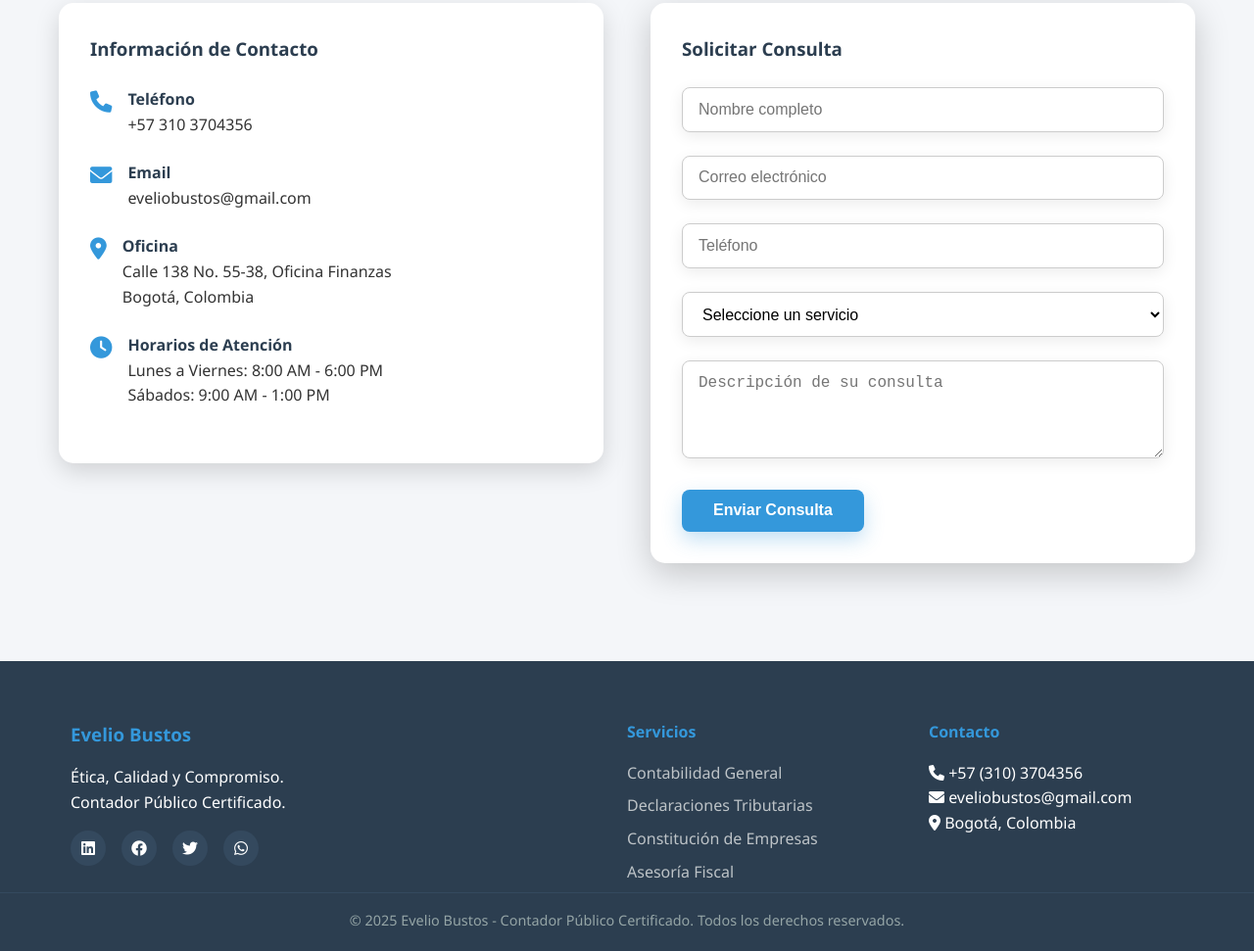
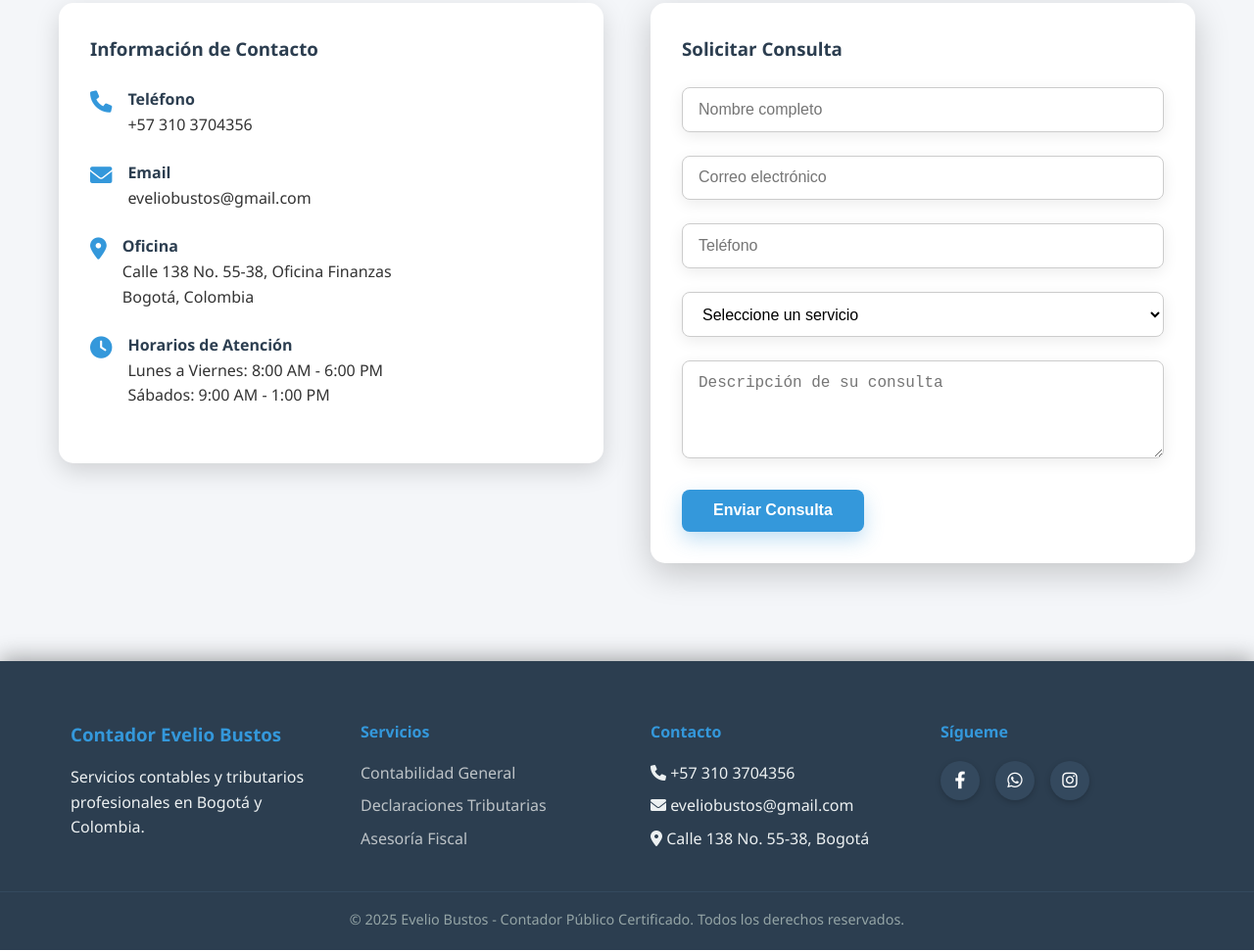
Before and after one commit to rody216/contador, a plain HTML site: page index.html in a window 1280 px wide. Shown: the part 3549-4520 px from the top of the page at 98% size. Drawn offline with Linux system fonts and the light colour scheme.

Commit message:
Correcciones al footer de gracias.

```diff
--- a/components/footer.html
+++ b/components/footer.html
@@ -1,34 +1,37 @@
 <footer class="footer">
   <div class="footer-content">
     <div class="footer-section">
-      <h3>Evelio Bustos</h3>
-      <p>Ética, Calidad y Compromiso.<br>Contador Público Certificado.</p>
-      <div class="social-links">
-        <a href="#"><i class="fab fa-linkedin"></i></a>
-        <a href="#"><i class="fab fa-facebook"></i></a>
-        <a href="#"><i class="fab fa-twitter"></i></a>
-        <a href="#"><i class="fab fa-whatsapp"></i></a>
-      </div>
+      <h3>Contador Evelio Bustos</h3>
+      <p>Servicios contables y tributarios profesionales en Bogotá y Colombia.</p>
     </div>
+
     <div class="footer-section">
       <h4>Servicios</h4>
       <ul>
-        <li><a href="#servicios">Contabilidad General</a></li>
-        <li><a href="#servicios">Declaraciones Tributarias</a></li>
-        <li><a href="#servicios">Constitución de Empresas</a></li>
-        <li><a href="#servicios">Asesoría Fiscal</a></li>
+        <li><a href="/contador/#servicios">Contabilidad General</a></li>
+        <li><a href="/contador/#servicios">Declaraciones Tributarias</a></li>
+        <li><a href="/contador/#servicios">Asesoría Fiscal</a></li>
       </ul>
     </div>
+
     <div class="footer-section">
       <h4>Contacto</h4>
-      <ul>
-        <li><i class="fas fa-phone"></i> +57 (310) 3704356</li>
-        <li><i class="fas fa-envelope"></i> eveliobustos@gmail.com</li>
-        <li><i class="fas fa-map-marker-alt"></i> Bogotá, Colombia</li>
-      </ul>
+      <p><i class="fas fa-phone"></i> +57 310 3704356</p>
+      <p><i class="fas fa-envelope"></i> eveliobustos@gmail.com</p>
+      <p><i class="fas fa-map-marker-alt"></i> Calle 138 No. 55-38, Bogotá</p>
+    </div>
+
+    <div class="footer-section">
+      <h4>Sígueme</h4>
+      <div class="social-links">
+        <a href="#"><i class="fab fa-facebook-f"></i></a>
+        <a href="#"><i class="fab fa-whatsapp"></i></a>
+        <a href="#"><i class="fab fa-instagram"></i></a>
+      </div>
     </div>
   </div>
+
   <div class="footer-bottom">
-    <p>&copy; 2025 Evelio Bustos - Contador Público Certificado. Todos los derechos reservados.</p>
+    <p>&copy; <span id="currentYear"></span> Evelio Bustos - Contador Público Certificado. Todos los derechos reservados.</p>
   </div>
 </footer>
--- a/components/nav.html
+++ b/components/nav.html
@@ -2,7 +2,7 @@
   <div class="nav-container">
     <div class="nav-logo">
     <a href="/contador/#hero">
-    <img src="/contador/img/5b.png" alt="Logo" class="logo-img" id="logo" />
+    <img src="../contador/img/5b.png" alt="Logo" class="logo-img" id="logo" />
     <span>Evelio Bustos</span>
     </a>
 </div>
--- a/css/footer.css
+++ b/css/footer.css
@@ -2,14 +2,17 @@
   background: #2c3e50;
   color: white;
   padding: 60px 0 20px;
+  box-shadow: 0 -5px 20px rgba(0, 0, 0, 0.3);
+  position: relative;
+  z-index: 10;
 }
 
 .footer-content {
   display: grid;
-  grid-template-columns: 2fr 1fr 1fr;
+  grid-template-columns: repeat(auto-fit, minmax(220px, 1fr));
   gap: 3rem;
   max-width: 1200px;
-  margin-inline: auto;
+  margin: 0 auto;
   padding: 0 2rem;
 }
 
@@ -17,11 +20,18 @@
 .footer-section h4 {
   margin-bottom: 1rem;
   color: #3498db;
+  font-weight: 600;
+}
+
+.footer-section p {
+  color: #ecf0f1;
+  margin: 0.5rem 0;
 }
 
 .footer-section ul {
   list-style: none;
   padding: 0;
+  margin: 0;
 }
 
 .footer-section a {
@@ -29,6 +39,11 @@
   text-decoration: none;
   display: block;
   margin-bottom: 0.5rem;
+  transition: color 0.3s ease;
+}
+
+.footer-section a:hover {
+  color: #ffffff;
 }
 
 .footer-bottom {
@@ -37,6 +52,7 @@
   padding-top: 1rem;
   color: #95a5a6;
   font-size: 0.9rem;
+  margin-top: 2rem;
 }
 
 .social-links {
@@ -48,17 +64,18 @@
 .social-links a {
   background: #34495e;
   border-radius: 50%;
-  width: 36px;
-  height: 36px;
+  width: 40px;
+  height: 40px;
   display: flex;
   align-items: center;
   justify-content: center;
   color: white;
   transition: all 0.3s ease;
-  font-size: 1rem;
+  font-size: 1.1rem;
+  box-shadow: 0 2px 6px rgba(0, 0, 0, 0.2);
 }
 
 .social-links a:hover {
-  background: rgba(52, 152, 219, 0.4);
-  transform: translateY(-2px);
+  background: #3498db;
+  transform: translateY(-3px) scale(1.05);
 }
--- a/js/nav.js
+++ b/js/nav.js
@@ -24,10 +24,10 @@ export function initNavEvents() {
   const updateNavbarStyle = () => {
     if (window.scrollY > 50) {
       navbar.classList.add('scrolled');
-      logoImg.src = '/contador/img/6w.png'; // logo oscuro
+      logoImg.src = '../contador/img/6w.png'; // logo oscuro
     } else {
       navbar.classList.remove('scrolled');
-      logoImg.src = '/contador/img/5b.png'; // logo claro
+      logoImg.src = '../contador/img/5b.png'; // logo claro
     }
   };
 
```
Also changed, not shown: js/gracias.js (+10 -3 lines).
